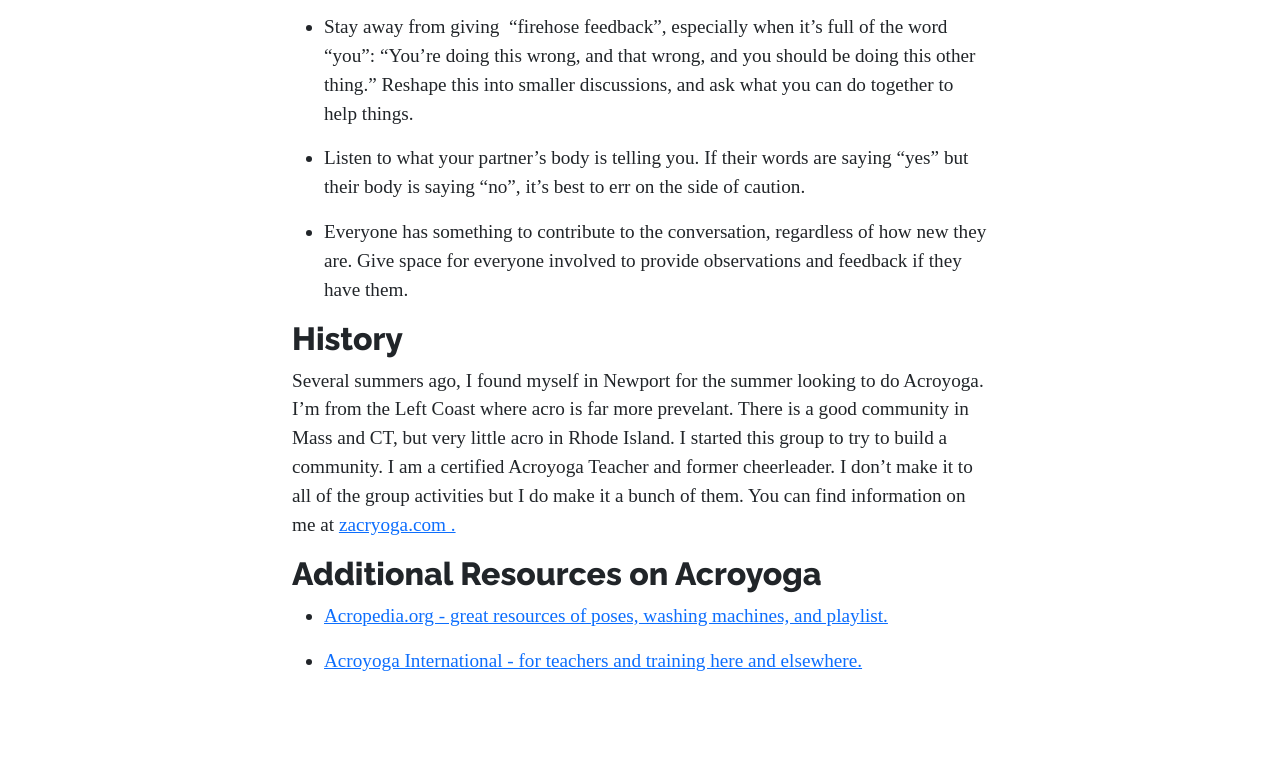
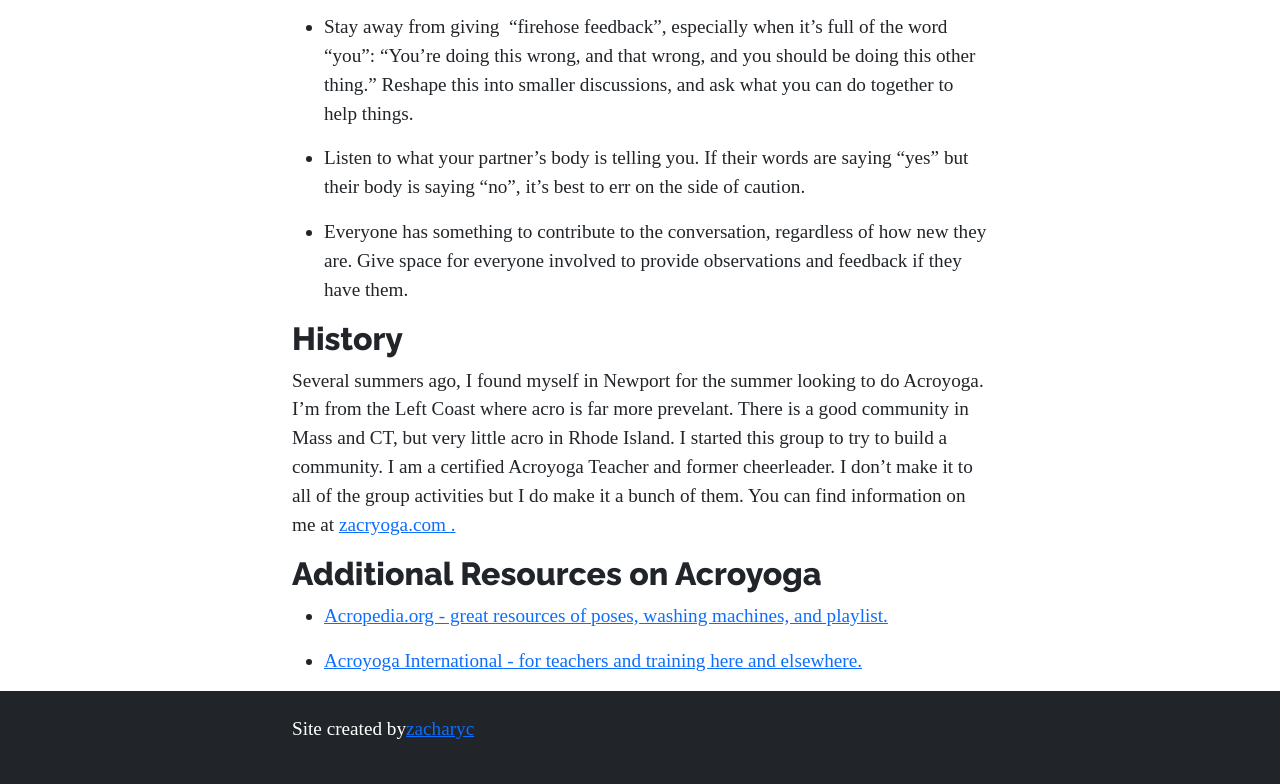
Before and after one commit to zacharyc/newport-acro, a website: page src/pug/index.pug in a window 1280 px wide. Shown: the part 3665-4449 px from the top of the page. Before the commit the page ends 4356 px from the top, so only its background shows below. Drawn offline with nearby package versions, Linux system fonts and the light colour scheme; files that its build step writes are made by us from their sources; a web font is replaced by a local one.

Commit message:
Setting up a footer for the site

```diff
--- a/src/pug/index.pug
+++ b/src/pug/index.pug
@@ -133,6 +133,11 @@ html(lang='en')
                             a(href="https://www.acroyoga.org") Acroyoga International  - for teachers and training here and elsewhere.
 
 
+        // Footer content
+        footer.site-footer.bg-dark
+            .container
+                p Site created by
+                    a(href="https://zacharyc.com") zacharyc
         // Bootstrap core JS
         script(src='https://cdn.jsdelivr.net/npm/bootstrap@5.0.2/dist/js/bootstrap.bundle.min.js')
 
--- a/src/scss/styles.scss
+++ b/src/scss/styles.scss
@@ -22,3 +22,10 @@ body {
 h1, h2, h3, h4, h5, h6 {
 	font-family: 'Raleway', sans-serif;
 }
+
+// Footer Styles
+.site-footer {
+	color:white;
+	margin-bottom: 0;
+	padding: 1.5rem;
+}
```
Also changed, not shown: dist/css/styles.css, dist/index.html.
